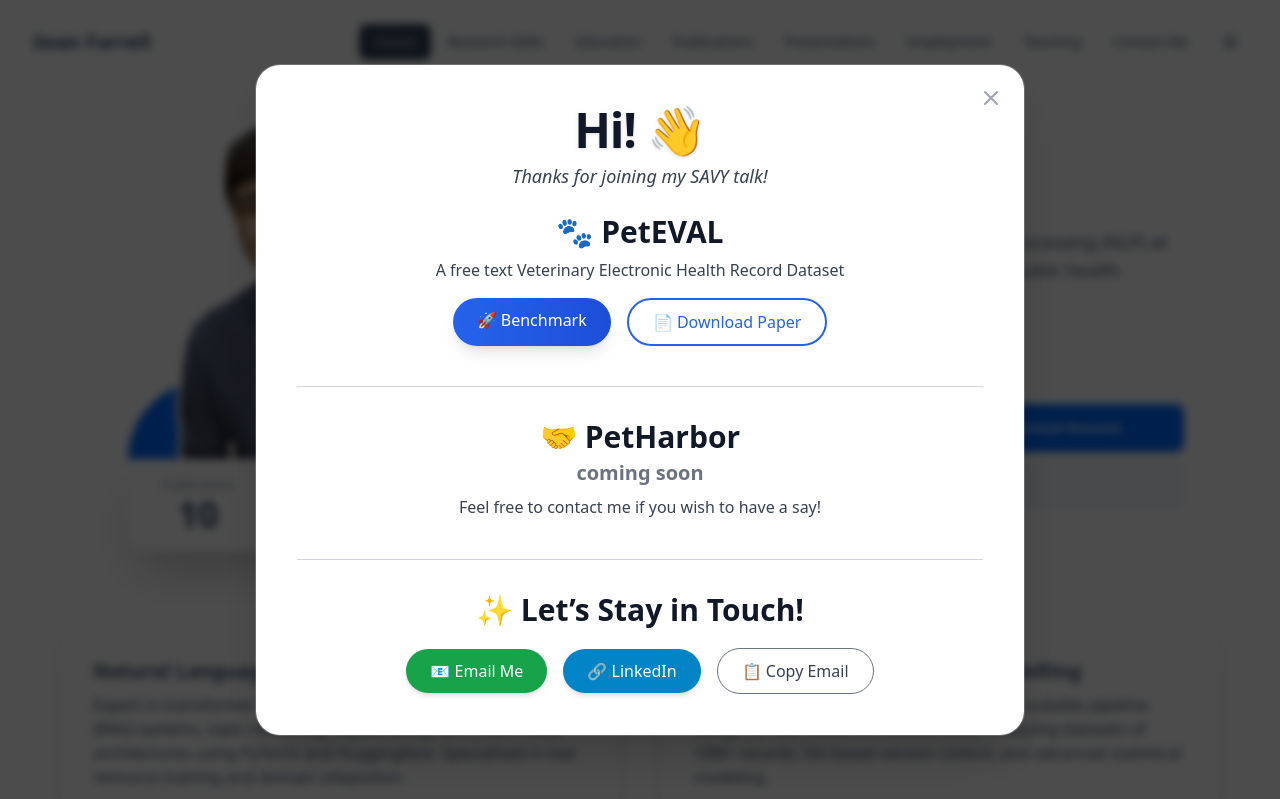
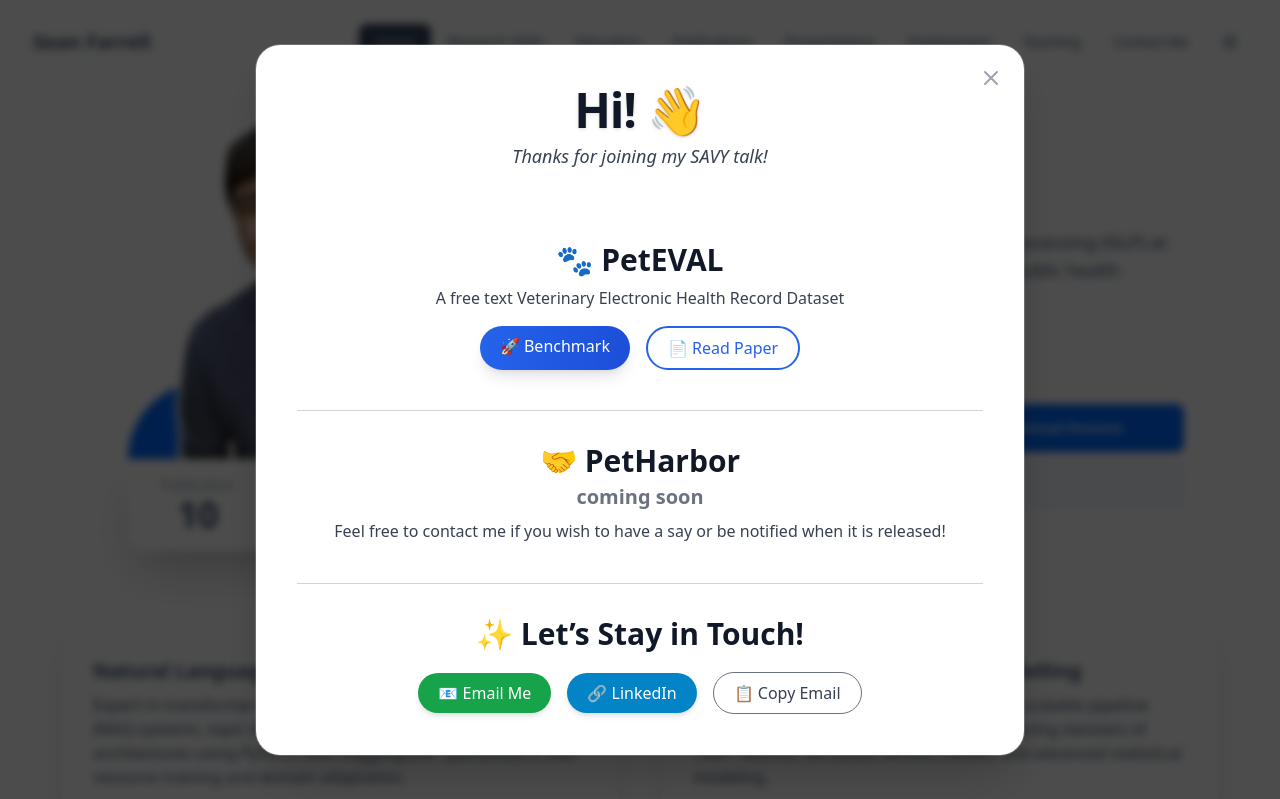
Before and after one commit to seanfarr788/seanfarr788.github.io, a plain HTML site: page index.html in a window 1280 px wide. Shown: the top 799 px of the page. Drawn offline with nearby package versions, Linux system fonts and the light colour scheme.

Commit message:
Update index.html

```diff
--- a/index.html
+++ b/index.html
@@ -200,38 +200,29 @@
 
 <body class="pt-20">
     <!--SAVY POPUP-->
-    <div id="popup-modal"
-        class="fixed inset-0 flex items-center justify-center bg-black bg-opacity-70 backdrop-blur-sm z-50 hidden animate-fade-in">
-        <div
-            class="relative w-full max-w-3xl bg-white rounded-3xl border border-white/40 shadow-2xl p-10 text-center transition-all duration-300 transform scale-100 hover:scale-[1.015] backdrop-blur-md ring-1 ring-white/20">
+<div id="popup-modal" class="fixed inset-0 flex items-center justify-center bg-black bg-opacity-70 backdrop-blur-sm z-50 hidden animate-fade-in px-4">
+  <div class="relative w-full max-w-3xl bg-white rounded-3xl border border-white/40 shadow-2xl p-6 sm:p-10 text-center transition-all duration-300 transform scale-100 hover:scale-[1.015] backdrop-blur-md ring-1 ring-white/20">
 
     <!-- Close Button -->
-            <button id="close-popup"
-                class="absolute top-5 right-5 text-gray-400 hover:text-gray-700 transition duration-200">
-                <svg xmlns="http://www.w3.org/2000/svg"
-                    class="h-6 w-6 hover:rotate-90 transition-transform duration-300" fill="none" viewBox="0 0 24 24"
-                    stroke="currentColor">
+    <button id="close-popup" class="absolute top-4 right-4 sm:top-5 sm:right-5 text-gray-400 hover:text-gray-700 transition duration-200">
+      <svg xmlns="http://www.w3.org/2000/svg" class="h-6 w-6 hover:rotate-90 transition-transform duration-300" fill="none" viewBox="0 0 24 24" stroke="currentColor">
         <path stroke-linecap="round" stroke-linejoin="round" stroke-width="2" d="M6 18L18 6M6 6l12 12" />
       </svg>
     </button>
 
     <!-- Greeting -->
-            <h1 class="text-5xl font-extrabold text-gray-900 mb-2 tracking-tight drop-shadow">
-                Hi! <span class="wave">👋</span>
+    <h1 class="text-4xl sm:text-5xl font-extrabold text-gray-900 mb-2 tracking-tight drop-shadow">
+      Hi! <span class="inline-block wave">👋</span>
     </h1>
-            <h2 class="text-lg text-gray-700 font-medium mb-6 italic">Thanks for joining my SAVY talk!</h2>
-
+    <h2 class="text-base sm:text-lg text-gray-700 font-medium mb-6 italic">Thanks for joining my SAVY talk!</h2>
+    <br><br>
     <!-- PetEVAL -->
     <div class="mb-10">
-                <h3 class="text-3xl font-bold text-gray-900 mb-2">🐾 PetEVAL</h3>
-                <p class="font-medium text-gray-700 mb-4">A free text Veterinary Electronic Health Record Dataset</p>
-                <div class="flex justify-center gap-4 flex-wrap">
-                    <a href="#"
-                        class="bg-gradient-to-r from-blue-600 to-blue-700 text-white px-6 py-2.5 rounded-full shadow-lg hover:scale-105 transform transition-all duration-200">🚀
-                        Benchmark</a>
-                    <a href="assets/papers/sean_farrell_peteval.pdf" download
-                        class="border-2 border-blue-600 text-blue-600 px-6 py-2.5 rounded-full hover:bg-blue-50 transition-all duration-200">📄
-                        Download Paper</a>
+      <h3 class="text-2xl sm:text-3xl font-bold text-gray-900 mb-2">🐾 PetEVAL</h3>
+      <p class="text-sm sm:text-base font-medium text-gray-700 mb-4">A free text Veterinary Electronic Health Record Dataset</p>
+      <div class="flex flex-col sm:flex-row justify-center gap-3 sm:gap-4 flex-wrap">
+        <a href="https://huggingface.co/datasets/SAVSNET/PetEVAL" class="bg-gradient-to-r from-blue-600 to-blue-700 text-white px-5 py-2 rounded-full shadow-lg hover:scale-105 transform transition-all duration-200 text-sm sm:text-base">🚀 Benchmark</a>
+        <a href="assets/papers/sean_farrell_peteval.pdf" target="_blank" class="border-2 border-blue-600 text-blue-600 px-5 py-2 rounded-full hover:bg-blue-50 transition-all duration-200 text-sm sm:text-base">📄 Read Paper</a>
       </div>
     </div>
 
@@ -239,29 +230,24 @@
 
     <!-- PetHarbor -->
     <div class="mb-10">
-                <h3 class="text-3xl font-bold text-gray-900 mb-1">🤝 PetHarbor</h3>
-                <h4 class="text-xl font-semibold text-gray-500 mb-2">coming soon</h4>
-                <p class="text-gray-700 font-medium">Feel free to contact me if you wish to have a say!</p>
+      <h3 class="text-2xl sm:text-3xl font-bold text-gray-900 mb-1">🤝 PetHarbor</h3>
+      <h4 class="text-lg sm:text-xl font-semibold text-gray-500 mb-2">coming soon</h4>
+      <p class="text-sm sm:text-base text-gray-700 font-medium">Feel free to contact me if you wish to have a say or be notified when it is released!</p>
     </div>
 
     <hr class="my-8 border-gray-300">
 
     <!-- Contact -->
-            <h3 class="text-3xl font-bold text-gray-900 mb-5">✨ Let’s Stay in Touch!</h3>
-            <div class="flex flex-col sm:flex-row justify-center items-center gap-4">
-                <a href="mailto:sean.farrell2@durham.ac.uk"
-                    class="bg-green-600 hover:bg-green-700 text-white px-6 py-2.5 rounded-full shadow-md hover:scale-105 transition duration-200">📧
-                    Email Me</a>
-                <a href="https://www.linkedin.com/in/seanoliverfarrell"
-                    class="bg-sky-600 hover:bg-sky-700 text-white px-6 py-2.5 rounded-full shadow-md hover:scale-105 transition duration-200">🔗
-                    LinkedIn</a>
-                <button id="copy-email"
-                    class="border border-gray-500 text-gray-700 px-6 py-2.5 rounded-full hover:bg-gray-100 hover:scale-105 transition duration-200">📋
-                    Copy Email</button>
+    <h3 class="text-2xl sm:text-3xl font-bold text-gray-900 mb-5">✨ Let’s Stay in Touch!</h3>
+    <div class="flex flex-col sm:flex-row justify-center items-center gap-3 sm:gap-4 flex-wrap">
+      <a href="mailto:sean.farrell2@durham.ac.uk" class="bg-green-600 hover:bg-green-700 text-white px-5 py-2 rounded-full shadow-md hover:scale-105 transition duration-200 text-sm sm:text-base">📧 Email Me</a>
+      <a href="https://www.linkedin.com/in/seanoliverfarrell" class="bg-sky-600 hover:bg-sky-700 text-white px-5 py-2 rounded-full shadow-md hover:scale-105 transition duration-200 text-sm sm:text-base">🔗 LinkedIn</a>
+      <button id="copy-email" class="border border-gray-500 text-gray-700 px-5 py-2 rounded-full hover:bg-gray-100 hover:scale-105 transition duration-200 text-sm sm:text-base">📋 Copy Email</button>
     </div>
     <p id="copy-feedback" class="text-sm text-green-600 mt-3 hidden">✅ Email copied to clipboard!</p>
   </div>
 </div>
+
 
 
 
```
Lines whose indentation alone changed are shown as unchanged.
